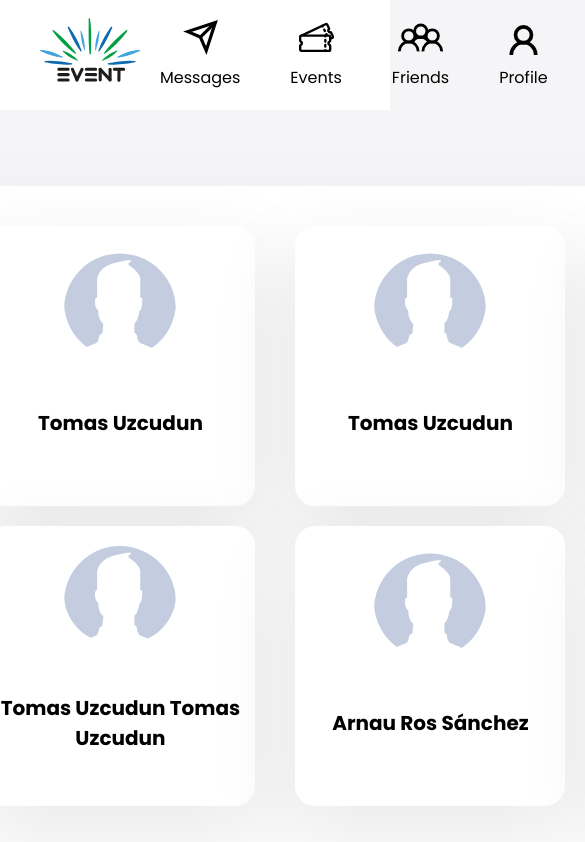
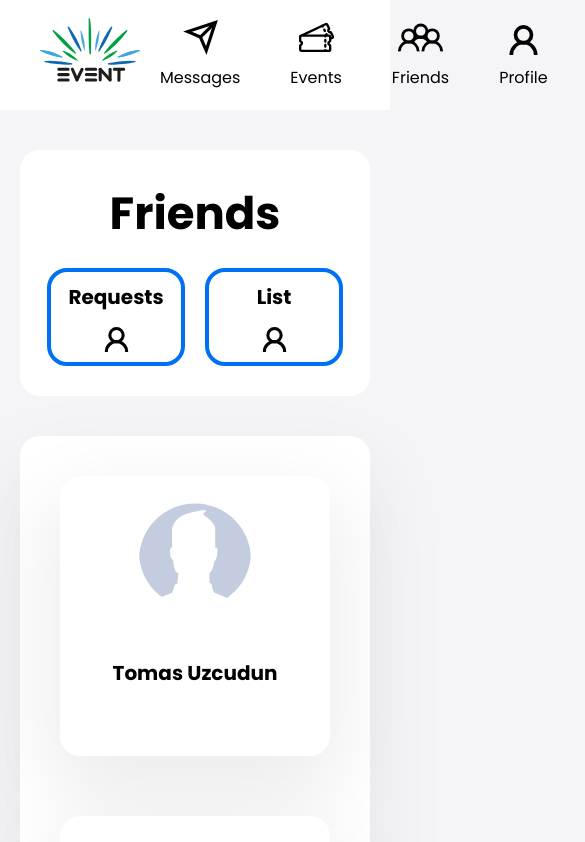
Before and after one commit to OkhaiBroh/PW1-G8, a Vue app: page /friends in a window 390 px wide. Shown: the top 842 px of the page, 585 px wide, since content can reach past the window. Built offline with nearby package versions, Linux system fonts and the light colour scheme.

Commit message:
Finished

```diff
--- a/src/views/FriendsView.vue
+++ b/src/views/FriendsView.vue
@@ -4,7 +4,7 @@
       <section class="panel">
 
         <p class="friends">Friends</p>
-
+        <div class="friends_options">
           <div class="option">
             <b class="option_text">Requests</b>
             <img src="../assets/icons/ico_user.svg" class="ico" />
@@ -13,6 +13,7 @@
           <div class="option">
             <b class="option_text">List</b>
             <img src="../assets/icons/ico_user.svg" class="ico" />
+          </div>
         </div>
       </section>
 
@@ -228,5 +229,63 @@
   height: 20px;
 }
 
+@media (max-width: 1000px) {
+    .background{
 
+      flex-direction: column;
+
+      justify-content: center;
+      width:100%;
+      align-content: unset;
+      justify-content: unset;
+      padding:0;
+
+
+    }
+    .panel {
+
+      margin:20px;
+      padding:0px;
+      padding-top: 20px;
+      margin-top:40px;
+      padding-bottom:10px;
+    }
+    .friends {
+      margin-top:10px;
+      margin-bottom:10px;
+    }
+    .friends_options {
+        display: flex;
+        flex-direction: row;
+        margin-bottom: 20px;
+    }
+    .option {
+      width:110px;
+      margin:0;
+
+      margin-top:10px;
+      margin-left:10px;
+      margin-right:10px;
+      padding:10px;
+    }
+    .list_panel {
+      margin:20px;
+      padding:10px;
+      display:flex;
+      flex-direction: column;
+      padding-bottom:30px;
+
+    }
+    .friend_row {
+      display: flex;
+      flex-direction: column;
+    }
+    .friend_div {
+      margin:0;
+      margin-top:30px;
+      margin-bottom:30px;
+
+    }
+
+}
 </style>
```
Lines whose indentation alone changed are shown as unchanged.
